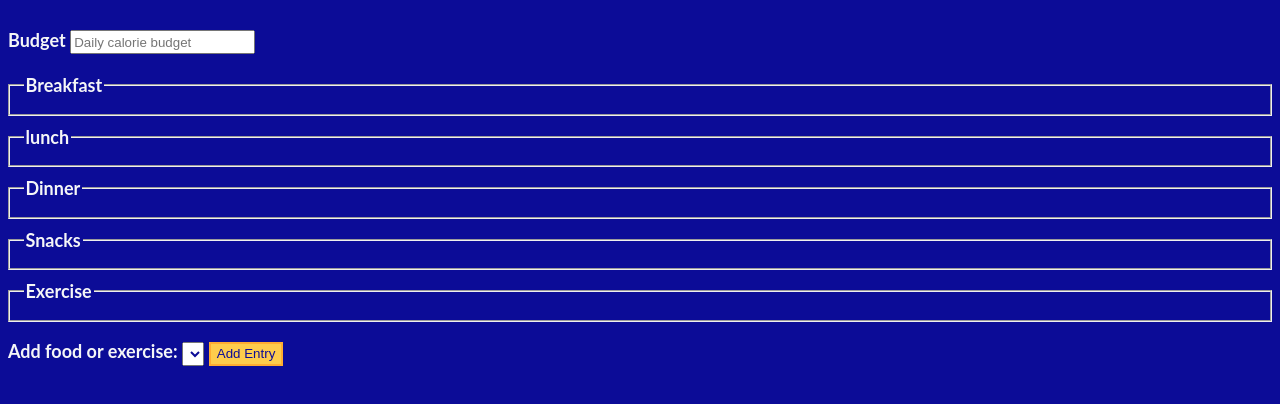
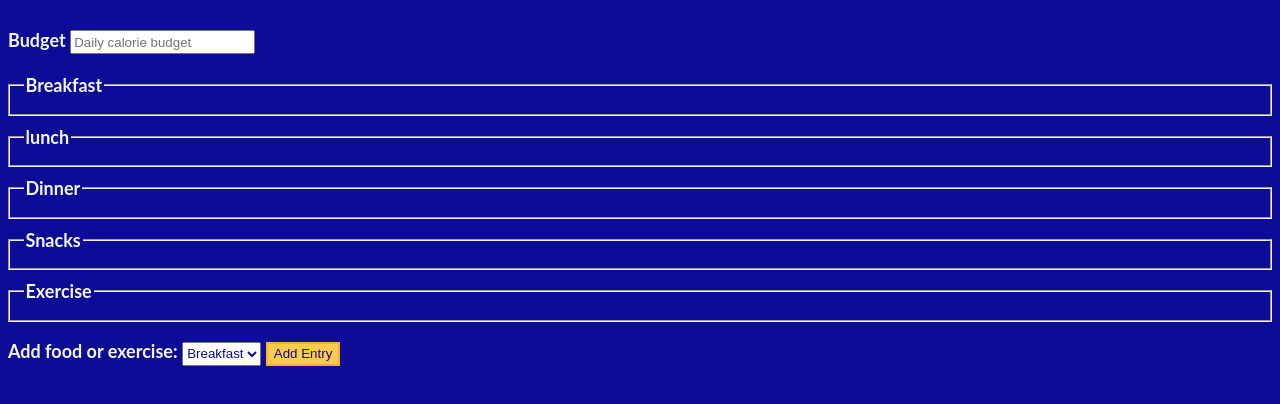
Before and after one commit to JuanTwoFour/freeCodeCamp-Calorie-Counter, a plain HTML site: page index.html in a window 1280 px wide. Drawn offline with Linux system fonts and the light colour scheme.

Commit message:
added dropdown menue to controls

```diff
--- a/index.html
+++ b/index.html
@@ -39,7 +39,13 @@
       <div class="controls">
         <span>
           <label for="entry-dropdown">Add food or exercise:</label>
-          <select name="options" id="entry-dropdow"></select>
+          <select name="options" id="entry-dropdow">
+            <option selected id="breakfast" value="breakfast">Breakfast</option>
+            <option value="lunch" id="lunch">Lunch</option>
+            <option value="dinner" id="dinner">Dinner</option>
+            <option value="snacks" id="snacks">Snacks</option>
+            <option value="exercise" id="exercise">Exercise</option>
+          </select>
           <button id="add-entry" type="" button>Add Entry</button>
         </span>
       </div>
```
